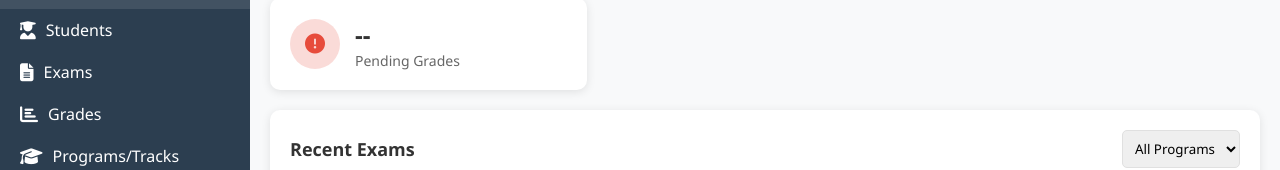
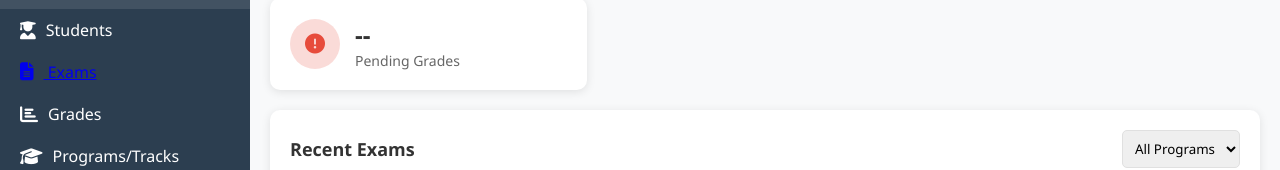
Before and after one commit to ayoub-elmouden/projet-js, a website: page frontend/public/TeacherDashboard.html in a window 1280 px wide. Shown: the part 238-408 px from the top of the page. Drawn offline with Linux system fonts and the light colour scheme; no server answers.

Commit message:
dernier changement

```diff
--- a/frontend/src/components/TeacherDashboard.html
+++ b/frontend/public/TeacherDashboard.html
@@ -502,7 +502,7 @@
                     <i class="fas fa-user-graduate"></i> Students
                 </li>
                 <li class="nav-item" onclick="showPage('exams')">
-                    <i class="fas fa-file-alt"></i> Exams
+                    <a href="/frontend/public/exams_generateur.html"><i class="fas fa-file-alt"></i> Exams</a>
                 </li>
                 <li class="nav-item" onclick="showPage('grades')">
                     <i class="fas fa-chart-bar"></i> Grades
```
Also changed, not shown: frontend/public/StudentDashboard.html (renamed from frontend/src/components/StudentDashboard.html), frontend/public/exams_generateur.html (renamed from frontend/public/index.html), frontend/public/login.css (renamed from frontend/src/pages/login.css), frontend/public/login.html (renamed from frontend/src/pages/login.html).
